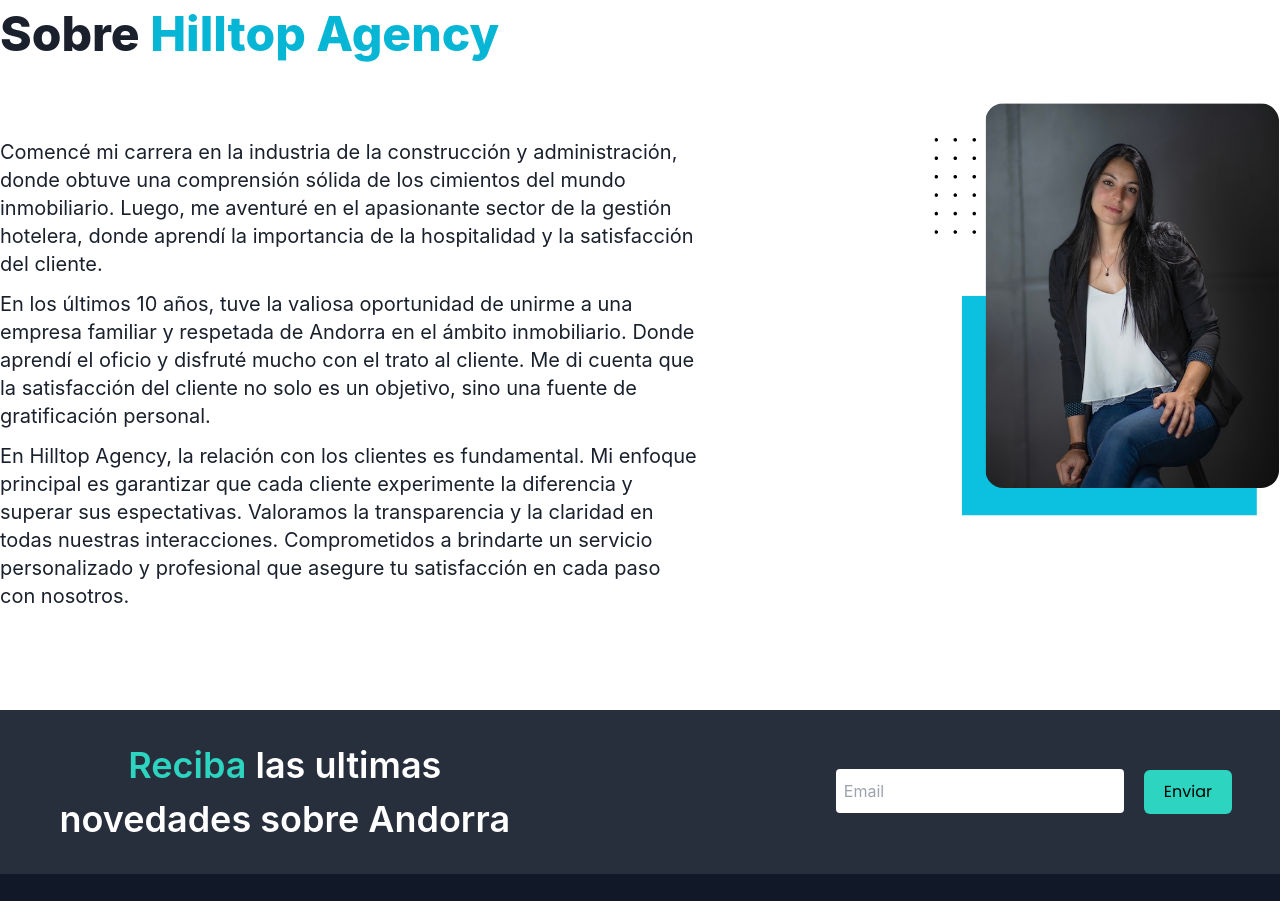
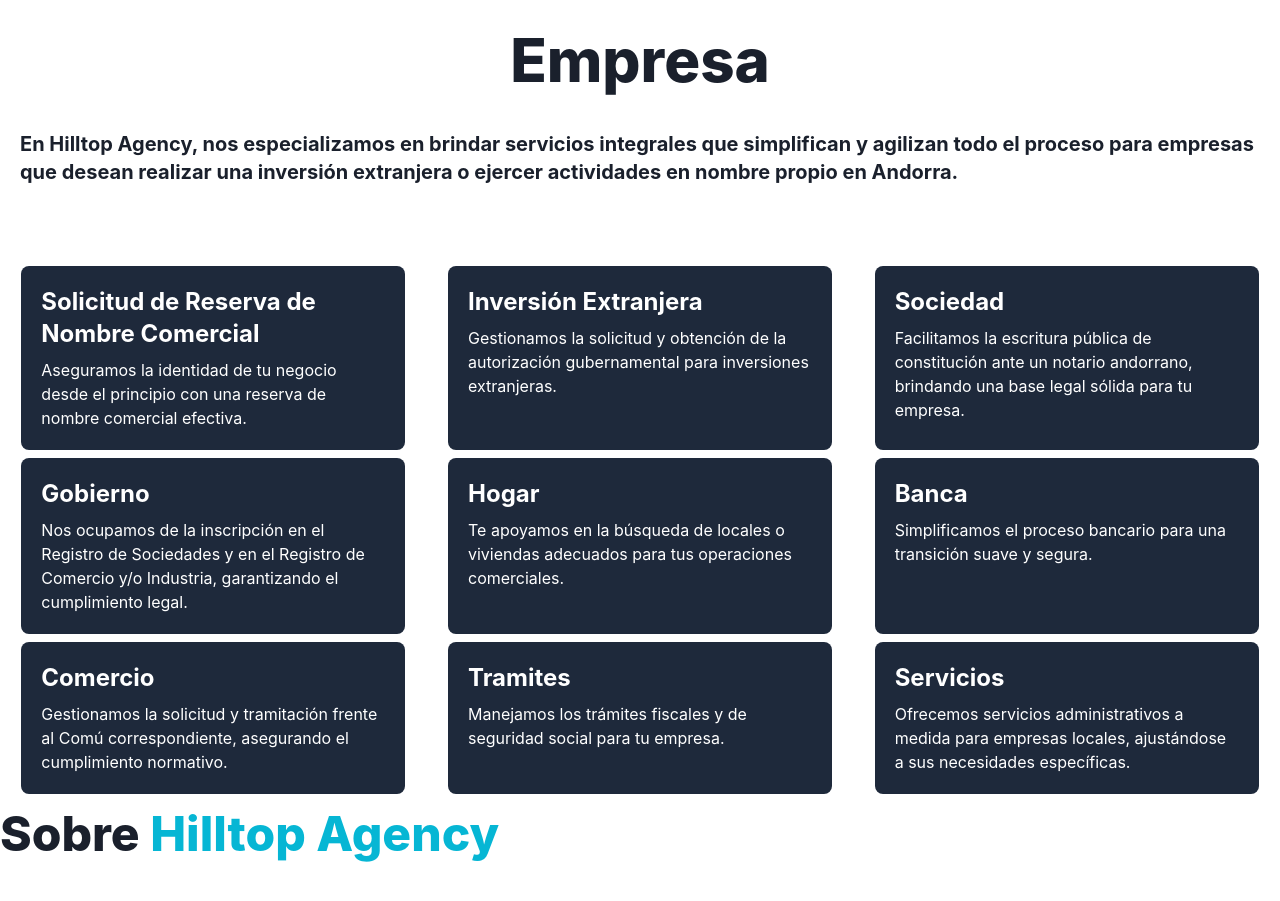
Before and after one commit to Jsendz/lauweb-dev, a React (Vite) app: page /Conserjeria in a window 1280 px wide. Shown: the part 1740-2641 px from the top of the page. Built offline with nearby package versions, Linux system fonts and the light colour scheme.

Commit message:
lauweb-dev

```diff
--- a/src/App.jsx
+++ b/src/App.jsx
@@ -3,7 +3,7 @@
 import { BrowserRouter as Router, Route, Routes } from 'react-router-dom';
 
 
-import {Navbar,Footer,Home,Options,About} from './Components/index.js';
+import {Navbar,Footer,Home,Options,About, Empresa} from './Components/index.js';
 import Residencia from './Pages/Residencia.jsx';
 import Inmobiliaria from './Pages/Inmobiliaria.jsx';
 import Conserjeria from './Pages/Conserjeria.jsx';
@@ -27,6 +27,7 @@
           <Route path="/Inmobiliaria" element={<Inmobiliaria />} />
           <Route path="/Conserjeria" element={<Conserjeria />} />
        </Routes>
+       <Empresa />
        <About />
     <Footer />
 </Router>
--- a/src/Components/Empresa.jsx
+++ b/src/Components/Empresa.jsx
@@ -0,0 +1,58 @@
+import React from 'react';
+import {useTranslation} from "react-i18next";
+
+const Empresa = () => {
+
+  const [t] = useTranslation("global");
+
+  return (
+    <div className='h-screen w-full flex flex-col justify-around items-center'>
+        <div className='max-w-7xl mx-auto flex flex-col' >
+          <div className='my-20 '>
+            <h3 className='text-6xl font-extrabold my-10'>{t("empresa.titulo")}</h3>
+            <p className='text-xl text-left pl-5 font-bold'>{t("empresa.paragrafo")}</p>
+          </div>
+            <div className='text-left flex flex-col lg:flex-row lg:flex-wrap justify-around'>
+              <div className='w-[30%] p-5 rounded-lg bg-slate-800 text-white mb-2'>
+                <h4 className='text-2xl font-bold mb-2'>{t("empresa.unotitulo")}</h4>
+                <p>{t("empresa.unoparagrafo")}</p>
+              </div>
+              <div className='w-[30%] p-5 rounded-lg bg-slate-800 text-white mb-2'>
+                <h4 className='text-2xl font-bold mb-2'>{t("empresa.dostitulo")}</h4>
+                <p>{t("empresa.dosparagrafo")}</p>
+              </div>
+              <div className='w-[30%] p-5 rounded-lg bg-slate-800 text-white mb-2'>
+                <h4 className='text-2xl font-bold mb-2'>{t("empresa.trestitulo")}</h4>
+                <p>{t("empresa.tresparagrafo")}</p>
+              </div>
+              <div className='w-[30%] p-5 rounded-lg bg-slate-800 text-white mb-2'>
+                <h4 className='text-2xl font-bold mb-2'>{t("empresa.fortitulo")}</h4>
+                <p>{t("empresa.forparagrafo")}</p>
+              </div>
+              <div className='w-[30%] p-5 rounded-lg bg-slate-800 text-white mb-2'>
+                <h4 className='text-2xl font-bold mb-2'>{t("empresa.cinctitulo")}</h4>
+                <p>{t("empresa.cincparagrafo")}</p>
+              </div>
+              <div className='w-[30%] p-5 rounded-lg bg-slate-800 text-white mb-2'>
+                <h4 className='text-2xl font-bold mb-2'>{t("empresa.sistitulo")}</h4>
+                <p>{t("empresa.sisparagrafo")}</p>
+              </div>
+              <div className='w-[30%] p-5 rounded-lg bg-slate-800 text-white mb-2'>
+                <h4 className='text-2xl font-bold mb-2'>{t("empresa.setitulo")}</h4>
+                <p>{t("empresa.separagrafo")}</p>
+              </div>
+              <div className='w-[30%] p-5 rounded-lg bg-slate-800 text-white mb-2'>
+                <h4 className='text-2xl font-bold mb-2'>{t("empresa.otitulo")}</h4>
+                <p>{t("empresa.oparagrafo")}</p>
+              </div>
+              <div className='w-[30%] p-5 rounded-lg bg-slate-800 text-white mb-2'>
+                <h4 className='text-2xl font-bold mb-2'>{t("empresa.nutitulo")}</h4>
+                <p>{t("empresa.nuparagrafo")}</p>
+              </div>
+            </div>
+        </div>
+    </div>
+  )
+}
+
+export default Empresa
--- a/src/Components/index.js
+++ b/src/Components/index.js
@@ -6,6 +6,7 @@
 import Residencias from "./Residencias";
 import Options from "./Options2";
 import About from "./About";
+import Empresa from "./Empresa";
 
 
 
@@ -23,4 +24,5 @@
   Residencias,
   Options,
   About,
+  Empresa,
 };
--- a/src/Translations/cat/global.json
+++ b/src/Translations/cat/global.json
@@ -75,7 +75,7 @@
     },
 
     "empresa": {
-        "titulo":"Servicios Administrativos y Consergeria",
+        "titulo":"Empresa",
         "paragrafo":"A Hilltop Agency, ens especialitzem en oferir serveis integrals que simplifiquen i agilitzin tot el procés per a empreses que desitgen realitzar una inversió estrangera o exercir activitats a títol personal a Andorra.",
         "unotitulo":"Sol·licitud de Reserva de Nom Comercial:",
         "unoparagrafo": "Assegurem la identitat del teu negoci des del principi amb una reserva de nom comercial efectiva.",
--- a/src/Translations/en/global.json
+++ b/src/Translations/en/global.json
@@ -71,7 +71,7 @@
     },
 
     "empresa": {
-        "titulo":"Servicios Administrativos y Consergeria",
+        "titulo":"Corporate",
         "paragrafo":"At Hilltop Agency, we specialize in providing comprehensive services that simplify and streamline the entire process for companies looking to make a foreign investment or conduct activities on their own behalf in Andorra.",
         "unotitulo":"Commercial Name Reservation Request:",
         "unoparagrafo": "We ensure the identity of your business from the start with an effective commercial name reservation.",
--- a/src/Translations/es/global.json
+++ b/src/Translations/es/global.json
@@ -78,25 +78,25 @@
     },
 
     "empresa": {
-        "titulo":"Servicios Administrativos y Consergeria",
+        "titulo":"Empresa",
         "paragrafo":"En Hilltop Agency, nos especializamos en brindar servicios integrales que simplifican y agilizan todo el proceso para empresas que desean realizar una inversión extranjera o ejercer actividades en nombre propio en Andorra.",
-        "unotitulo":"Solicitud de Reserva de Nombre Comercial:",
+        "unotitulo":"Solicitud de Reserva de Nombre Comercial",
         "unoparagrafo": "Aseguramos la identidad de tu negocio desde el principio con una reserva de nombre comercial efectiva.",
-        "dostitulo": "Autorización por Inversión Extranjera:",
+        "dostitulo": "Inversión Extranjera",
         "dosparagrafo": "Gestionamos la solicitud y obtención de la autorización gubernamental para inversiones extranjeras.",
-        "trestitulo": "Constitución de Sociedad:",
+        "trestitulo": "Sociedad",
         "tresparagrafo": "Facilitamos la escritura pública de constitución ante un notario andorrano, brindando una base legal sólida para tu empresa.",
-        "fortitulo": "Inscripción en Registros Relevantes:",
+        "fortitulo": "Gobierno",
         "forparagrafo": "Nos ocupamos de la inscripción en el Registro de Sociedades y en el Registro de Comercio y/o Industria, garantizando el cumplimiento legal.",
-        "cinctitulo":"Acompañamiento en Búsqueda de Espacios:",
+        "cinctitulo":"Hogar",
         "cincparagrafo": "Te apoyamos en la búsqueda de locales o viviendas adecuados para tus operaciones comerciales.",
-        "sistitulo":"Acompañamiento Bancario:",
+        "sistitulo":"Banca",
         "sisparagrafo": "Simplificamos el proceso bancario para una transición suave y segura.",
-        "setitulo":"Solicitud de Apertura de Comercio o Industria:",
+        "setitulo":"Comercio",
         "separagrafo": "Gestionamos la solicitud y tramitación frente al Comú correspondiente, asegurando el cumplimiento normativo.",
-        "otitulo":"Solicitud del Código Fiscal NRT e Inscripción en la CASS:",
+        "otitulo":"Tramites",
         "oparagrafo": "Manejamos los trámites fiscales y de seguridad social para tu empresa.",
-        "nutitulo":"Empresas de Andorra:",
+        "nutitulo":"Servicios",
         "nuparagrafo": "Ofrecemos servicios administrativos a medida para empresas locales, ajustándose a sus necesidades específicas."
 
 
--- a/src/Translations/fr/global.json
+++ b/src/Translations/fr/global.json
@@ -71,7 +71,7 @@
     },
 
     "empresa": {
-        "titulo":"Servicios Administrativos y Consergeria",
+        "titulo":"Société",
         "paragrafo":"Chez Hilltop Agency, nous sommes spécialisés dans la fourniture de services complets qui simplifient et accélèrent l&#39;ensemble du processus pour les entreprises souhaitant réaliser un investissement étranger ou exercer des activités en leur nom propre en Andorre.",
         "unotitulo":"Demande de Réservation de Nom Commercial:",
         "unoparagrafo": "Nous assurons l&#39;identité de votre entreprise dès le départ avec une réservation de nom commercial efficace.",
```
